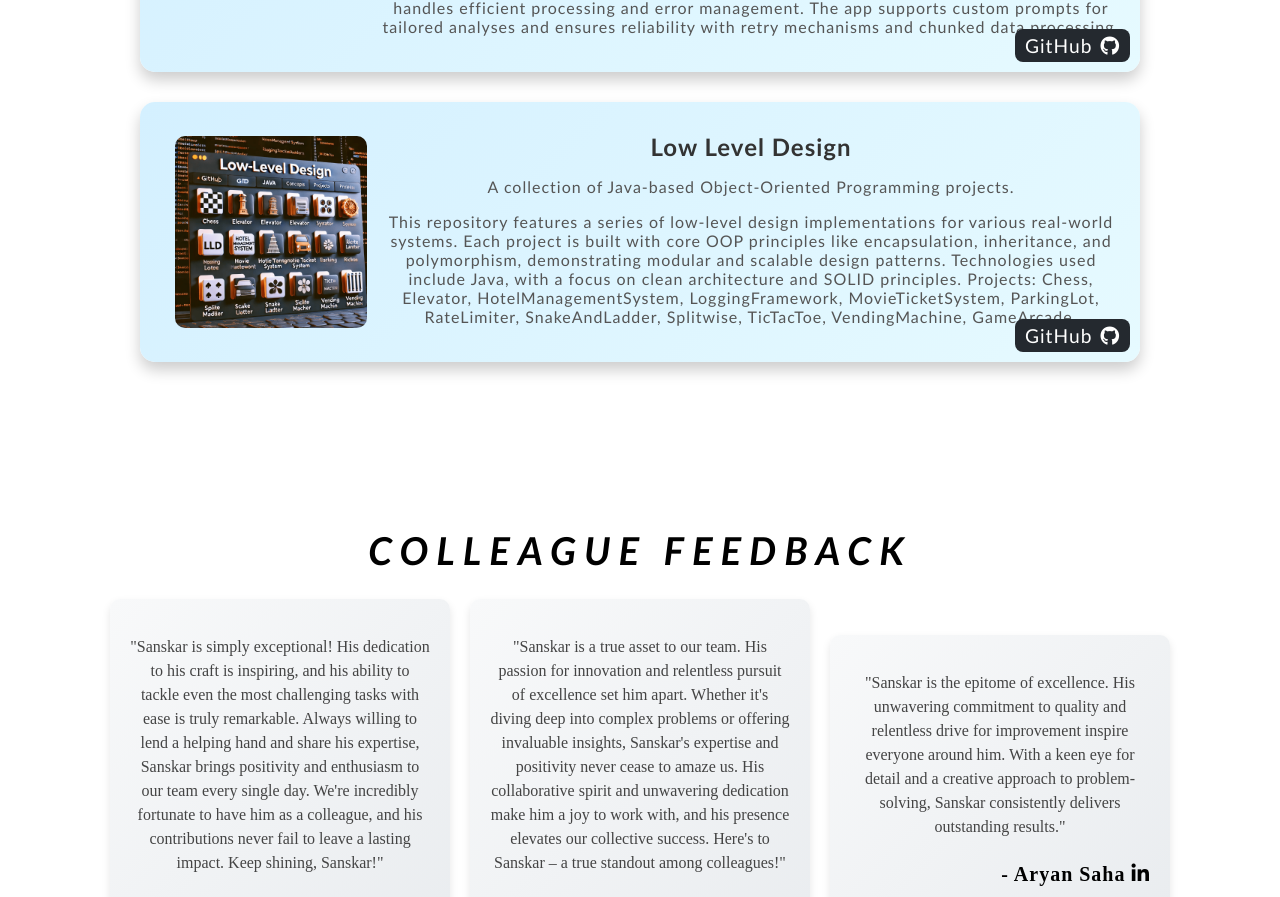
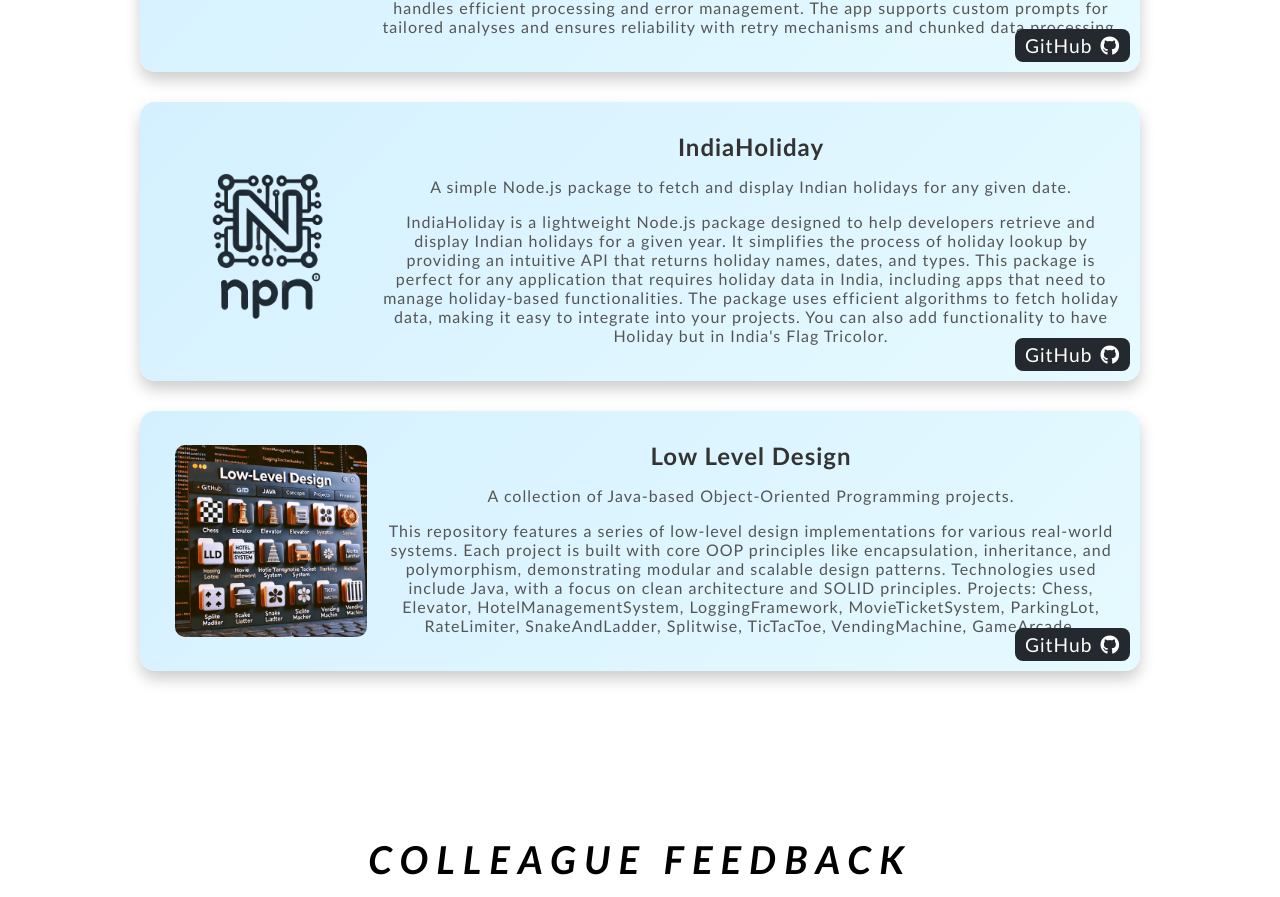
Before and after one commit to SanskarJaiswal2904/SanskarWebsite, a Vue app: page / in a window 1280 px wide. Shown: the part 3541-4438 px from the top of the page. Built offline with nearby package versions, Linux system fonts and the light colour scheme; no server answers.

Commit message:
added IndiaHoliday in projects

```diff
--- a/src/components/mainsection/Projects.vue
+++ b/src/components/mainsection/Projects.vue
@@ -87,7 +87,14 @@
         github: "https://github.com/SanskarJaiswal2904/WhatsApp-Chat-Analyzer",
         details: "WhatsApp Chat Analyzer is a powerful tool that enables users to upload and analyze exported WhatsApp chats. It provides insightful summaries and trend analyses based on AI-driven processing. Built with React.js and Material-UI, the app offers a seamless user experience, including responsive design and dark mode. You can download results as pdf. Gemini AI ensures smarter data analysis, while robust backend logic with Node.js and Axios handles efficient processing and error management. The app supports custom prompts for tailored analyses and ensures reliability with retry mechanisms and chunked data processing."
         },
-
+        {
+          title: "IndiaHoliday",
+          description: "A simple Node.js package to fetch and display Indian holidays for any given date.",
+          image: "/projects-logo/npm-logo.png",
+          link: "https://www.npmjs.com/package/india-holiday-1.0",
+          github: "https://github.com/SanskarJaiswal2904/IndiaHoliday-npmPackage",
+          details: "IndiaHoliday is a lightweight Node.js package designed to help developers retrieve and display Indian holidays for a given year. It simplifies the process of holiday lookup by providing an intuitive API that returns holiday names, dates, and types. This package is perfect for any application that requires holiday data in India, including apps that need to manage holiday-based functionalities. The package uses efficient algorithms to fetch holiday data, making it easy to integrate into your projects. You can also add functionality to have Holiday but in India's Flag Tricolor."
+        },
         {
           title: 'Low Level Design',
           description: 'A collection of Java-based Object-Oriented Programming projects.',
```
Also changed, not shown: public/projects-logo/npm-logo.png (added). Lines whose indentation alone changed are shown as unchanged.
